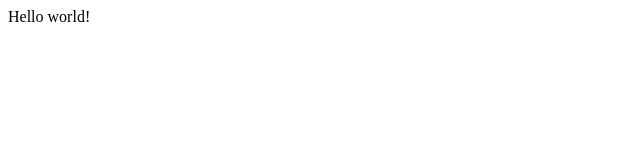
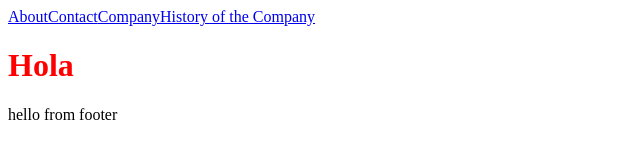
Before and after one commit to fimbres/gatsby-recipes, a Gatsby site: page / in a window 1280 px wide. Shown: the whole page, without its empty margins (0-640 px from the left). Built offline with nearby package versions, Linux system fonts and the light colour scheme; Gatsby itself is replaced by a stand-in of ours.

Commit message:
new update

```diff
--- /dev/null
+++ b/src/components/Footer.js
@@ -0,0 +1,11 @@
+import React from 'react'
+
+const Footer = () => {
+  return (
+    <div>
+        hello from footer
+    </div>
+  )
+}
+
+export default Footer
--- /dev/null
+++ b/src/components/Layout.js
@@ -0,0 +1,15 @@
+import React from 'react';
+import Navbar from './Navbar';
+import Footer from './Footer';
+
+const Layout = ({ children }) => {
+  return (
+    <>
+        <Navbar />
+        {children}
+        <Footer />
+    </>
+  )
+}
+
+export default Layout
--- /dev/null
+++ b/src/components/Navbar.js
@@ -0,0 +1,17 @@
+import { Link } from 'gatsby'
+import React from 'react'
+
+const Navbar = () => {
+  return (
+    <div>
+        <nav>
+            <Link to='/about'>About</Link>
+            <Link to='/contact'>Contact</Link>
+            <Link to='/company'>Company</Link>
+            <Link to='/company/history'>History of the Company</Link>
+        </nav>
+    </div>
+  )
+}
+
+export default Navbar
--- a/src/pages/index.js
+++ b/src/pages/index.js
@@ -1,5 +1,11 @@
-import React from "react"
+import React from "react";
+import { Link } from "gatsby";
+import Layout from "../components/Layout";
 
 export default function Home() {
-  return <div>Hello world!</div>
+  return (
+    <Layout>
+      <h1 style={{color: 'red', textTransform: 'capitalize'}}>hola</h1>
+    </Layout>
+    );
 }
```
Also changed, not shown: src/pages/404.js (added, +9 -0 lines), src/pages/about.js (added, +11 -0 lines), src/pages/company/history.js (added, +13 -0 lines), src/pages/company/index.js (added, +9 -0 lines), src/pages/contact.js (added, +9 -0 lines).
